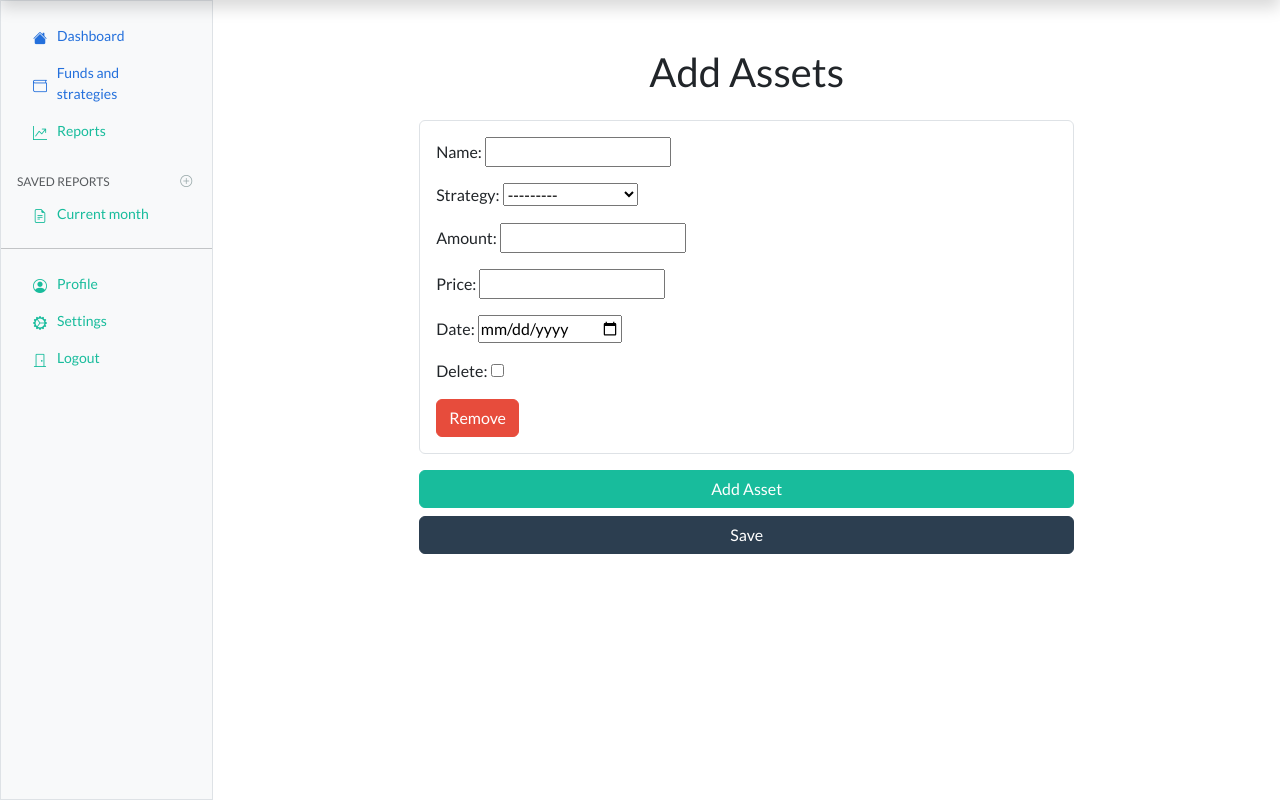
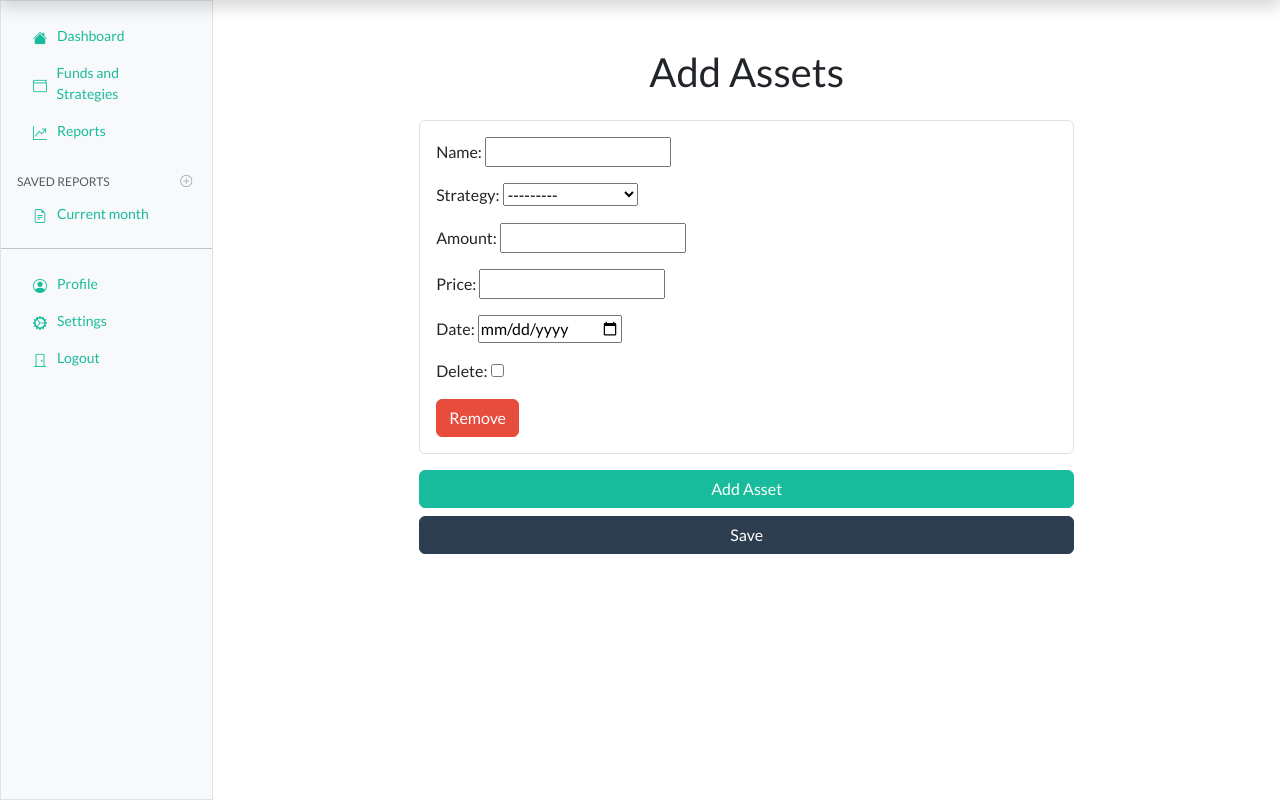
Before and after one commit to Dado-hash/Dashboard_Arkadia_V2, a Django app: page /dashboard/add-assets/ in a window 1280 px wide. Shown: the part 48-848 px from the top of the page. Run offline with Django 5.2, Linux system fonts and the light colour scheme; tables that the repository leaves empty hold one stand-in row (values such as "Sample post"); some libraries are stand-ins or nearby versions.

Commit message:
Fixed the blue active page

```diff
--- a/dashboard_arkadia_v2/templates/partials/_sidebar.html
+++ b/dashboard_arkadia_v2/templates/partials/_sidebar.html
@@ -8,19 +8,19 @@
     <div class="offcanvas-body d-md-flex flex-column p-0 pt-lg-3 overflow-y-auto">
       <ul class="nav flex-column">
         <li class="nav-item">
-          <a class="nav-link d-flex align-items-center gap-2 active" aria-current="page" href="{% url 'dashboard' %}">
+          <a class="nav-link d-flex align-items-center gap-2 {% if request.path == '/dashboard/' %}active{% endif %}" aria-current="page" href="{% url 'dashboard' %}">
             <i class="bi bi-house-fill"></i>
             Dashboard
           </a>
         </li>
         <li class="nav-item">
-          <a class="nav-link d-flex align-items-center gap-2 active" aria-current="page" href="{% url 'funds' %}">
+          <a class="nav-link d-flex align-items-center gap-2 {% if request.path == '/dashboard/funds/' %}active{% endif %}" href="{% url 'funds' %}">
             <i class="bi bi-wallet"></i>
-            Funds and strategies
+            Funds and Strategies
           </a>
         </li>
         <li class="nav-item">
-          <a class="nav-link d-flex align-items-center gap-2" href="#">
+          <a class="nav-link d-flex align-items-center gap-2 {% if request.path == '/dashboard/reports/' %}active{% endif %}" href="#">
             <i class="bi bi-graph-up"></i>
             Reports
           </a>
@@ -43,13 +43,13 @@
       <hr class="my-3">
       <ul class="nav flex-column mb-auto">
         <li class="nav-item">
-          <a class="nav-link d-flex align-items-center gap-2" href="{% url 'profile' %}">
+          <a class="nav-link d-flex align-items-center gap-2 {% if request.path == '/dashboard/profile/' %}active{% endif %}" href="{% url 'profile' %}">
             <i class="bi bi-person-circle"></i>
             Profile
           </a>
         </li>
         <li class="nav-item">
-          <a class="nav-link d-flex align-items-center gap-2" href="{% url 'settings' %}">
+          <a class="nav-link d-flex align-items-center gap-2 {% if request.path == '/dashboard/settings/' %}active{% endif %}" href="{% url 'settings' %}">
             <i class="bi bi-gear-wide-connected"></i>
             Settings
           </a>
```
